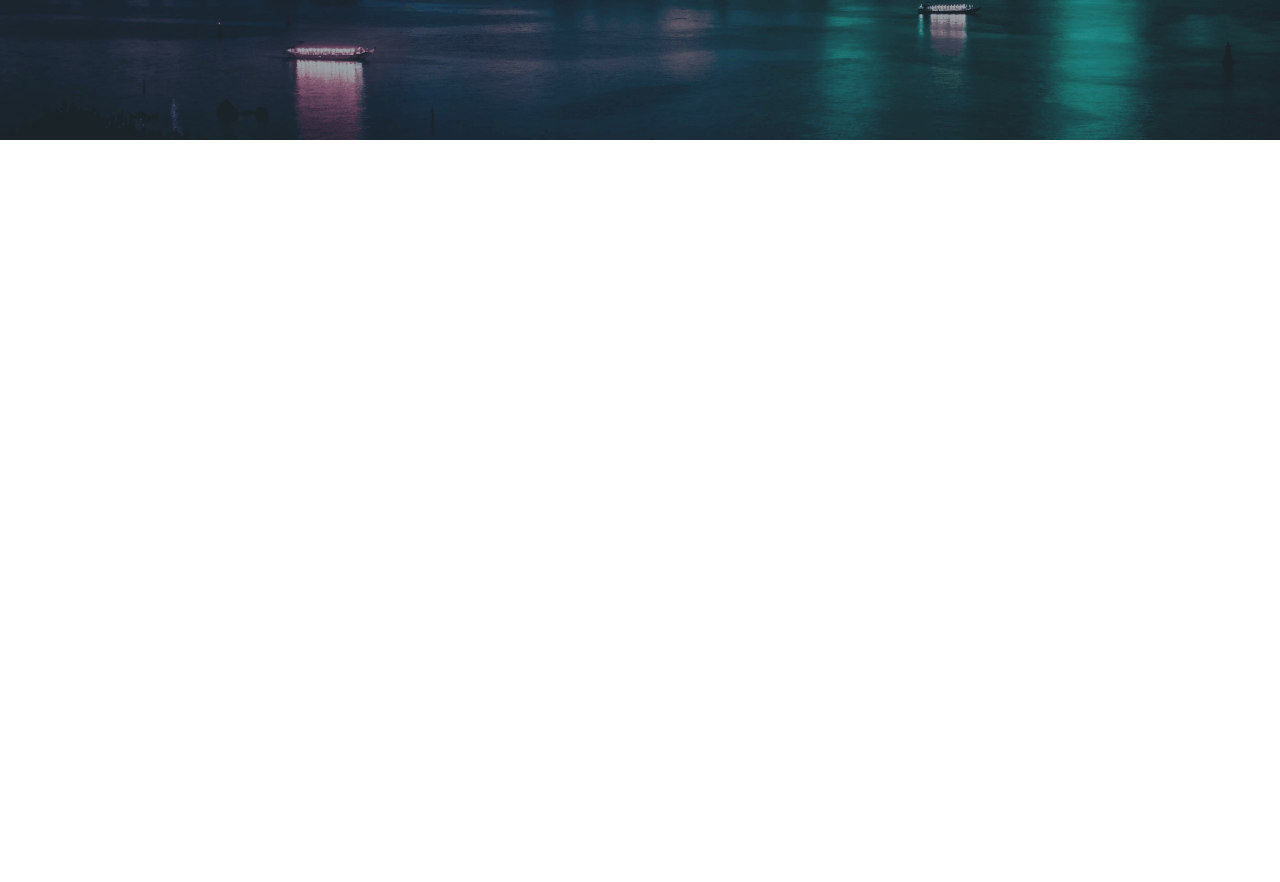
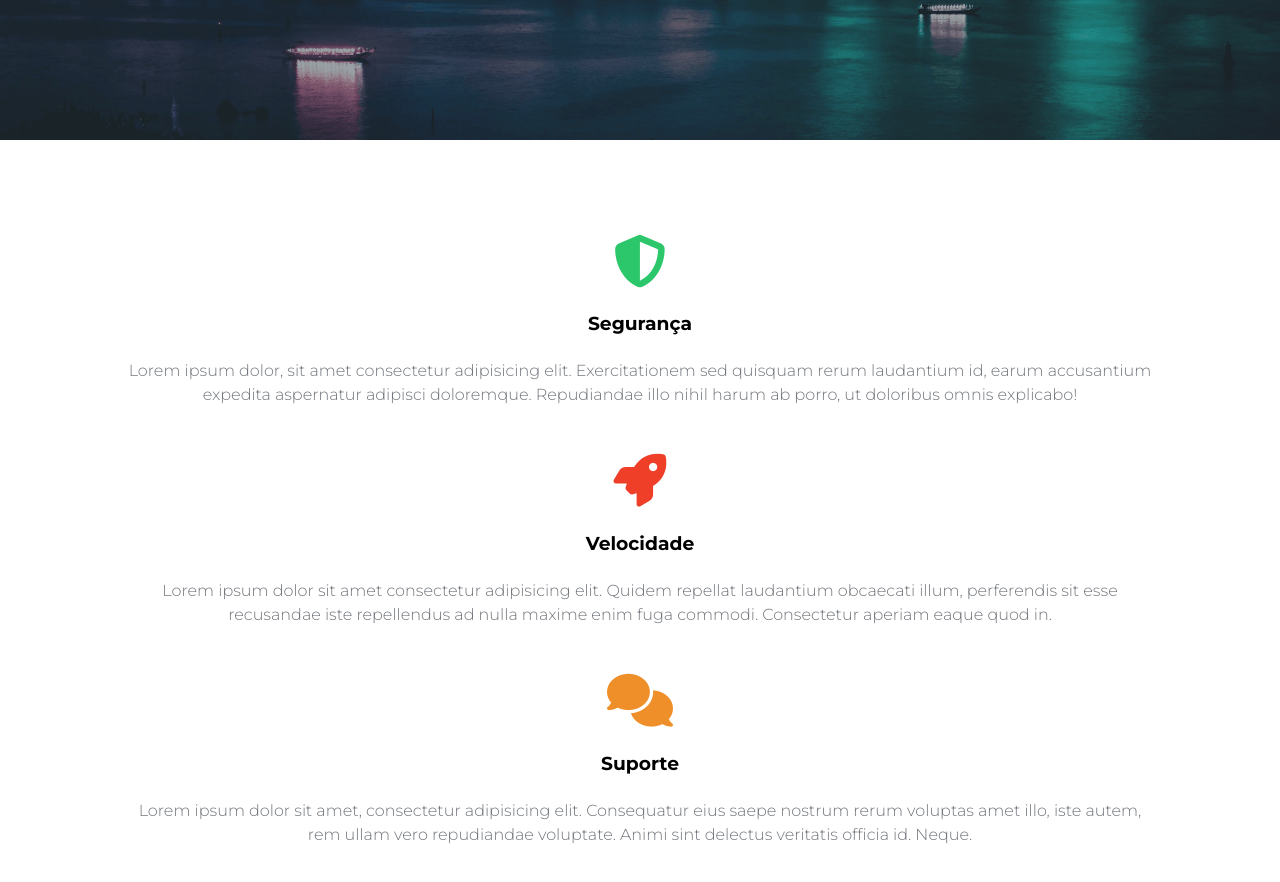
Before and after one commit to jonasnunes/hdc-host, a plain HTML site: page index.html in a window 1280 px wide. Shown: the part 440-1322 px from the top of the page. Before the commit the page ends 800 px from the top, so only its background shows below. Drawn offline with Linux system fonts and the light colour scheme.

Commit message:
update project
criação e estilização da section contendo as skills da empresa

```diff
--- a/index.html
+++ b/index.html
@@ -34,5 +34,23 @@
         <h1>hDC Host</h1>
         <h2>Os melhores planos para qualquer tipo de projeto!</h2>
     </section>
+
+    <section class="skills">
+        <div class="cards">
+            <i class="fas fa-shield-alt"></i>
+            <h3>Segurança</h3>
+            <p>Lorem ipsum dolor, sit amet consectetur adipisicing elit. Exercitationem sed quisquam rerum laudantium id, earum accusantium expedita aspernatur adipisci doloremque. Repudiandae illo nihil harum ab porro, ut doloribus omnis explicabo!</p>
+        </div>
+        <div class="cards">
+            <i class="fas fa-rocket"></i>
+            <h3>Velocidade</h3>
+            <p>Lorem ipsum dolor sit amet consectetur adipisicing elit. Quidem repellat laudantium obcaecati illum, perferendis sit esse recusandae iste repellendus ad nulla maxime enim fuga commodi. Consectetur aperiam eaque quod in.</p>
+        </div>
+        <div class="cards">
+            <i class="fas fa-comments"></i>
+            <h3>Suporte</h3>
+            <p>Lorem ipsum dolor sit amet, consectetur adipisicing elit. Consequatur eius saepe nostrum rerum voluptas amet illo, iste autem, rem ullam vero repudiandae voluptate. Animi sint delectus veritatis officia id. Neque.</p>
+        </div>
+    </section>
 </body>
 </html>
--- a/sass/style.sass
+++ b/sass/style.sass
@@ -56,3 +56,35 @@ body
     h2
         font-size: 2.2rem
         line-height: 150%
+
+.skills
+    width: 80%
+    margin: auto
+    padding-block: 6rem
+
+    .cards
+        text-align: center
+        display: flex
+        flex-direction: column
+        gap: 1.5rem
+        margin-bottom: 3rem
+
+    p
+        font-weight: 300
+        line-height: 150%
+        color: variables.$color-paragraph
+
+    .fas
+        font-size: 3.3rem
+
+    .fa-shield-alt
+        color: variables.$fa-shield-alt
+
+    .fa-rocket
+        color: variables.$fa-rocket
+
+    .fa-comments
+        color: variables.$fa-comments
+
+    .cards:nth-last-child
+        margin-bottom: 0
```
Also changed, not shown: css/index.css, 1 other file.
